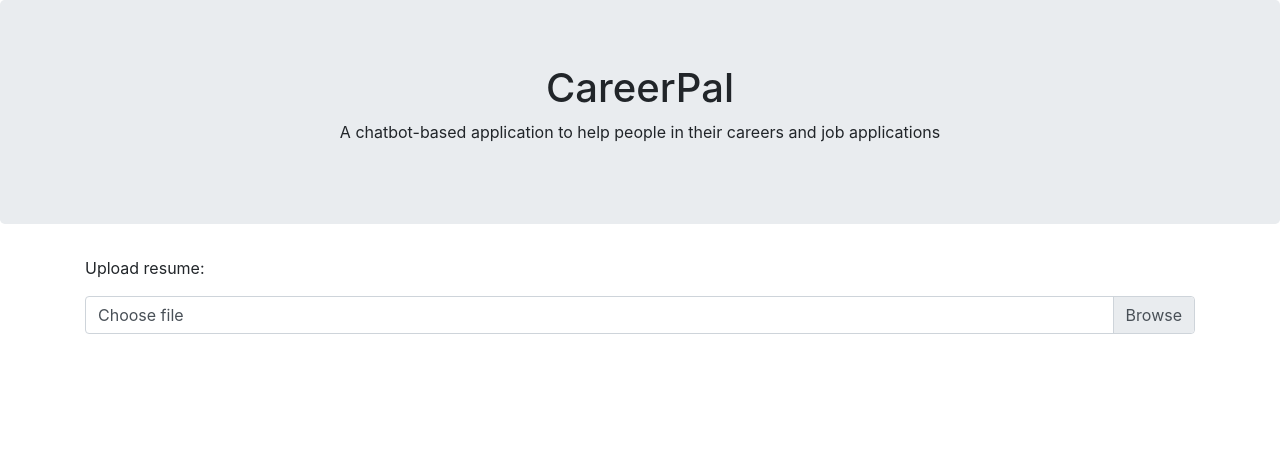
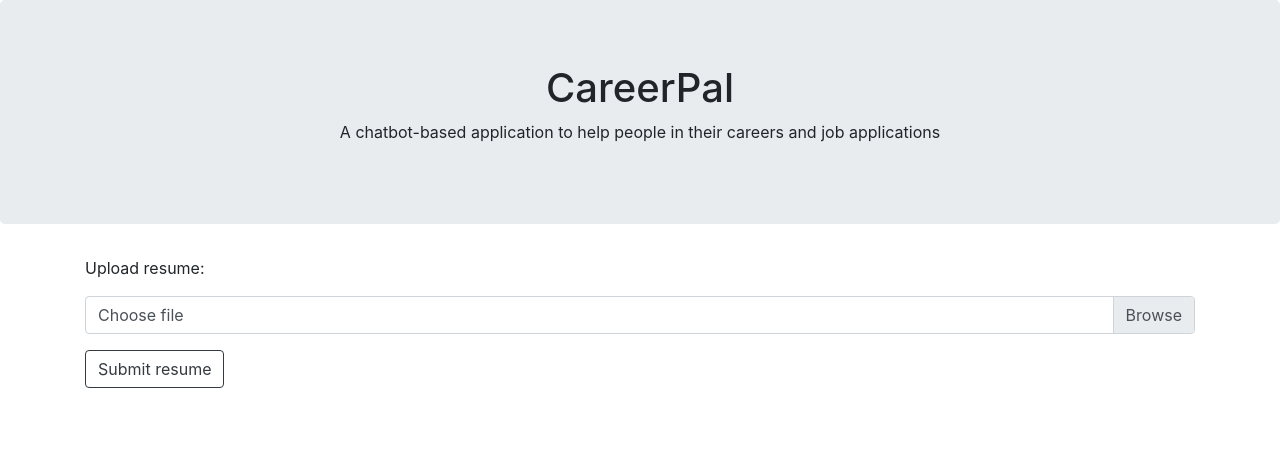
Before and after one commit to SixtusTheSixth/career-pal, a Flask app: page / in a window 1280 px wide. Shown: the top 450 px of the page. Run offline with Flask 3, Linux system fonts and the light colour scheme; some libraries are stand-ins or nearby versions.

Commit message:
added submit button

```diff
--- a/webapp/templates/index.html
+++ b/webapp/templates/index.html
@@ -29,6 +29,7 @@
 		      <input type="file" class="custom-file-input" id="customFile" name="filename">
 		      <label class="custom-file-label" for="customFile">Choose file</label>
 		    </div>
+				<button class="btn btn-outline-dark" type="submit">Submit resume</button>
 		  </form>
 		</div>
 
@@ -43,6 +44,9 @@
 		<script type="module"
 		src="https://gradio.s3-us-west-2.amazonaws.com/3.34.0/gradio.js">
 		</script>
+
+		<div class="container mt-3">
 		<gradio-app src="https://anandaa-careerpal.hf.space"></gradio-app>
+		</div>
 	</body>
 </html>
```
Also changed, not shown: 1 other file.
